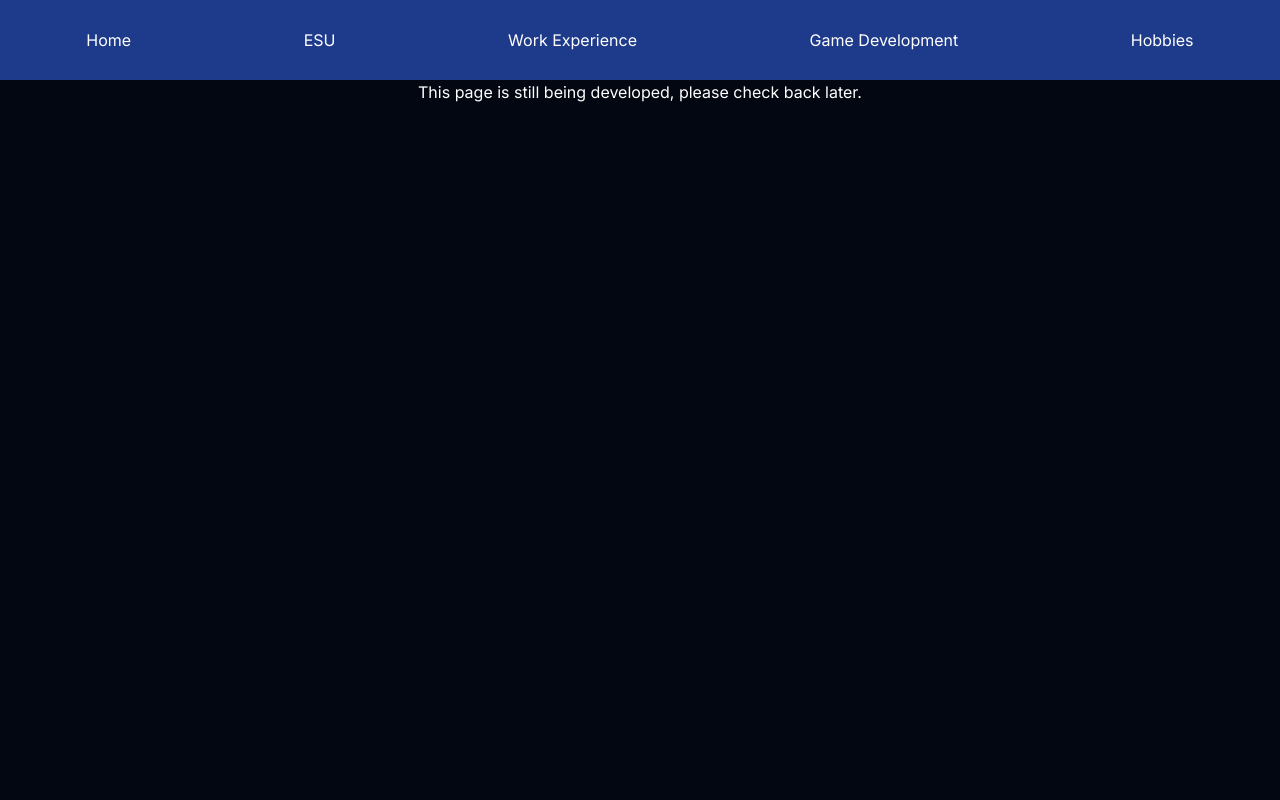
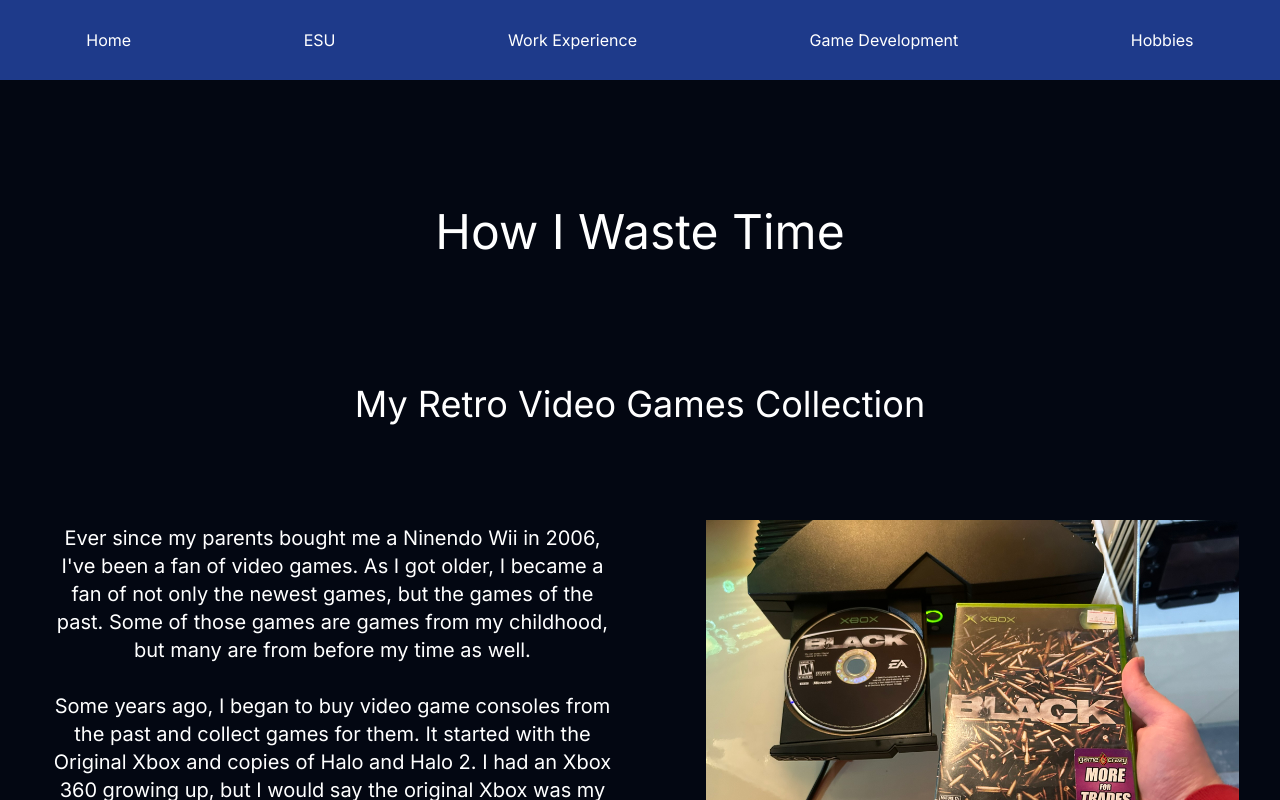
Before and after one commit to johnwinward/portfolio-nextjs, a Next.js app: page /hobbies in a window 1280 px wide. Shown: the top 800 px of the page. Built offline with nearby package versions, Linux system fonts and the light colour scheme.

Commit message:
Start hobbies page

```diff
--- a/app/hobbies/page.tsx
+++ b/app/hobbies/page.tsx
@@ -1,7 +1,29 @@
-import WIP from "@/components/WIP";
+import PageSection, { SectionData } from "@/components/PageSection";
+import xboxImg from "@/public/images/xbox.jpeg"
 
 export default function Experience() {
+    const introSection: SectionData = {
+        title: "My Retro Video Games Collection",
+        img: xboxImg,
+        imgAlt: 'An Xbox with a game called Black in its open disc tray',
+        leftImage: false,
+        height: 400
+    }
     return(
-        <WIP />
+        <main>
+            <h1 className="text-white text-center text-5xl mt-32 mb-32">How I Waste Time</h1>
+
+            <PageSection sectionData={introSection}>
+                Ever since my parents bought me a Ninendo Wii in 2006, I&apos;ve been a fan of video games.
+                As I got older, I became a fan of not only the newest games, but the games of the past.
+                Some of those games are games from my childhood, but many are from before my time as well.
+                <br />
+                <br />
+                Some years ago, I began to buy video game consoles from the past and collect games for them.
+                It started with the Original Xbox and copies of Halo and Halo 2. I had an Xbox 360 growing up, but I would say the original Xbox was my first retro console.
+                Then, I bought the Playstation 2, Atari 2600, and many more over time. Now, I like to brag that I own a console from every gaming generation.
+                My oldest console, a Pong unit from the 1970&apos;s, is still in its box!
+            </PageSection>
+        </main>
     )
 }
```
Also changed, not shown: public/images/Xbox.JPEG (added).
